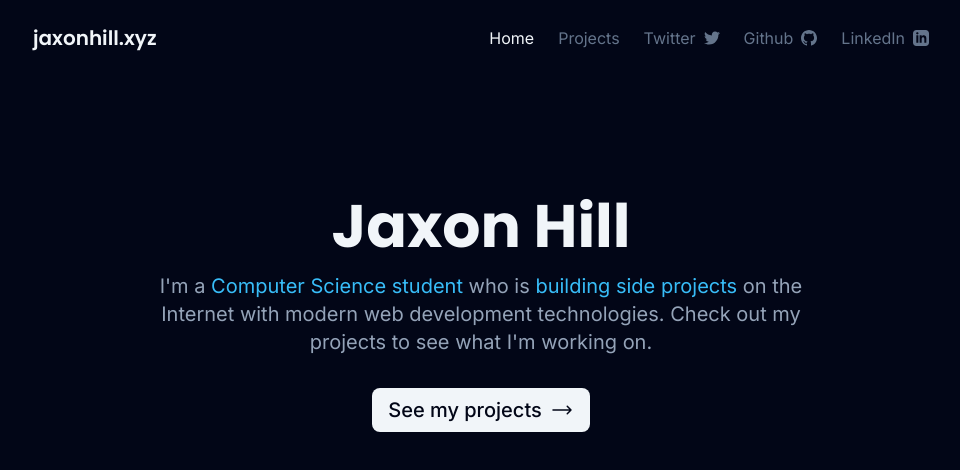
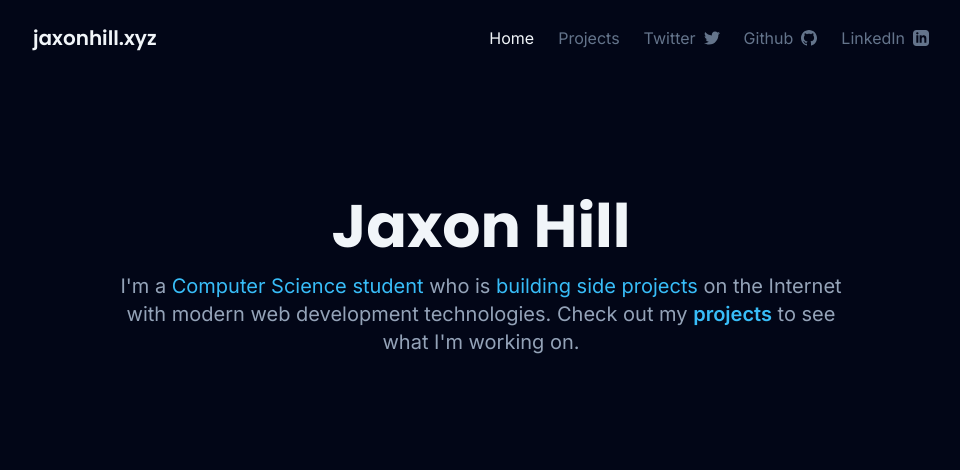
Before and after one commit to jaxonhill/personal-website-v3, a Next.js app: page / in a window 1280 px wide. Shown: the top 470 px of the page, without its empty margins (159-1119 px from the left). Built offline with nearby package versions, Linux system fonts and the light colour scheme.

Commit message:
Delete awkward button on main page

```diff
--- a/app/page.tsx
+++ b/app/page.tsx
@@ -18,21 +18,21 @@ export default function Home() {
 			>
 				Jaxon Hill
 			</h1>
-			<p className="text-slate-400 mb-8 text-lg sm:text-center sm:text-xl sm:w-5/6 max-w-2xl">
+			<p className="text-slate-400 mb-8 text-lg sm:text-center sm:text-xl sm:w-5/6 max-w-4xl">
 				I'm a{" "}
 				<span className="text-sky-400">Computer Science student</span>{" "}
 				who is{" "}
 				<span className="text-sky-400">building side projects</span> on
 				the Internet with modern web development technologies. Check out
-				my projects to see what I'm working on.
+				my{" "}
+				<Link
+					className="text-sky-400 font-semibold hover:underline hover:cursor-pointer"
+					href={"/projects"}
+				>
+					projects
+				</Link>{" "}
+				to see what I'm working on.
 			</p>
-			<Link
-				className="flex items-center gap-2 rounded-lg font-medium py-2 px-4 w-fit bg-slate-100 text-slate-950 hover:bg-slate-100/90"
-				href={"/projects"}
-			>
-				<p className="sm:text-xl">See my projects</p>
-				<ArrowLongRightIcon className="text-slate-950 w-6 h-6" />
-			</Link>
 		</div>
 	);
 }
```
Also changed, not shown: 1 other file (tests, documents, lock files or other folders).
